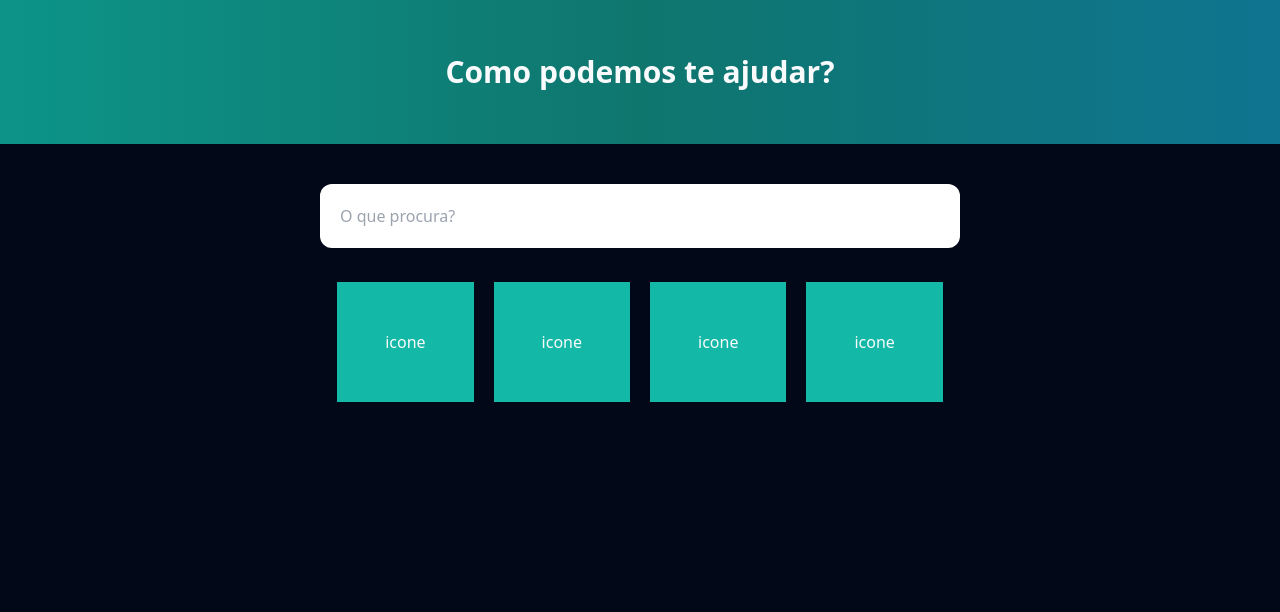
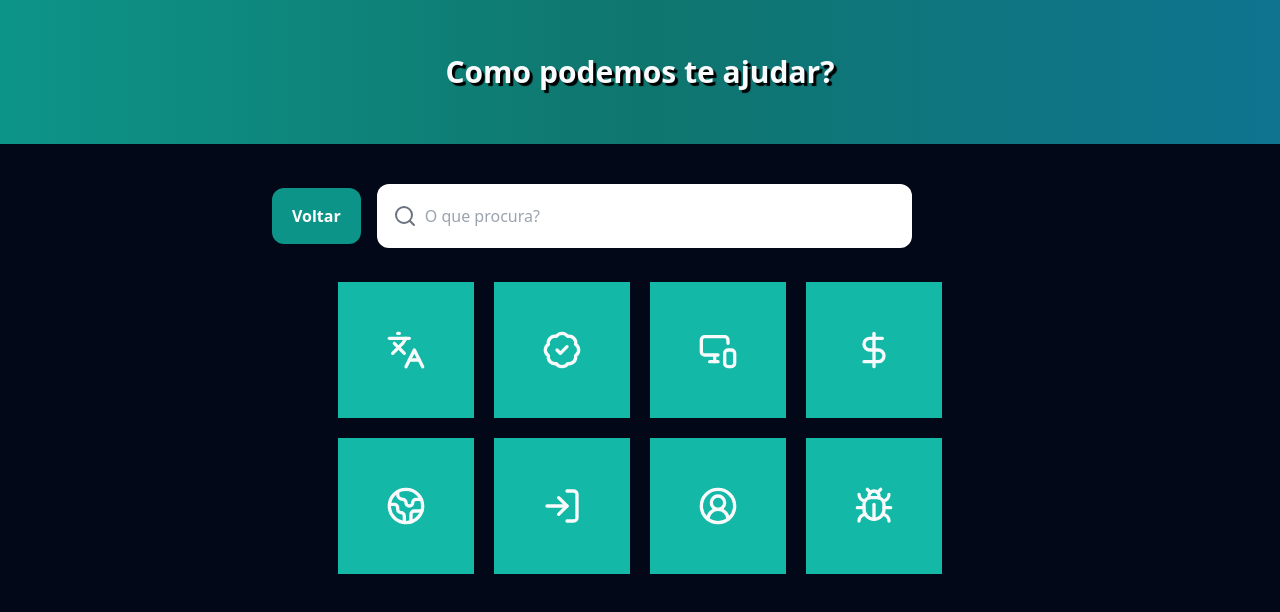
Before and after one commit to GustavoSoldan/frontend-lod-react, a React (Vite) app: page /ajuda in a window 1280 px wide. Shown: the top 612 px of the page. Built offline with nearby package versions, Linux system fonts and the light colour scheme.

Commit message:
Criação de rotas para contato, página de Ajuda semi-completa (falta toasts), alterações visuais na Home e Dashboard.

```diff
--- /dev/null
+++ b/src/pages/app/Contato.tsx
@@ -0,0 +1,7 @@
+export function Contato() {
+  return (
+    <div>
+      <div>teste</div>
+    </div>
+  )
+}
--- a/src/pages/app/Help.tsx
+++ b/src/pages/app/Help.tsx
@@ -1,18 +1,68 @@
+import {
+  BadgeCheck,
+  Bug,
+  CircleUserRound,
+  DollarSign,
+  Earth,
+  Languages,
+  LogIn,
+  MonitorSmartphone,
+  Search,
+} from 'lucide-react'
+import { Link } from 'react-router-dom'
+
 export function Help() {
   return (
     <div className="flex h-full flex-col items-center justify-center">
-      <div className="flex h-36 w-full items-center justify-center bg-gradient-to-r from-teal-600 via-teal-700 to-cyan-700 p-12 text-3xl font-bold">
+      <div
+        className="flex h-36 w-full items-center justify-center bg-gradient-to-r from-teal-600 via-teal-700 to-cyan-700
+        p-12 text-3xl font-bold shadow-black [text-shadow:3px_3px_1px_var(--tw-shadow-color)]"
+      >
         Como podemos te ajudar?
       </div>
-      <input
-        className="mt-10 flex w-3/6 rounded-xl p-5 text-black focus:outline-none"
-        placeholder="O que procura?"
-      ></input>
-      <div className=" mt-6 flex flex-wrap">
-        <div className="m-2.5 bg-teal-500 p-12 hover:scale-105">icone</div>
-        <div className="m-2.5 bg-teal-500 p-12 hover:scale-105">icone</div>
-        <div className="m-2.5 bg-teal-500 p-12 hover:scale-105">icone</div>
-        <div className="m-2.5 bg-teal-500 p-12 hover:scale-105">icone</div>
+      <div className="relative mr-24 mt-10 flex w-3/6 items-center">
+        <Link to="/dashboard">
+          <button className="mr-4 h-14 rounded-xl bg-teal-600 px-5 font-bold text-white transition-all hover:bg-teal-700">
+            Voltar
+          </button>
+        </Link>
+
+        <div className="relative flex w-full">
+          <Search
+            className="absolute left-4 top-1/2 -translate-y-1/2 transform text-gray-500"
+            size={24}
+          />
+          <input
+            className="w-full rounded-xl p-5 pl-12 text-black focus:outline-none"
+            placeholder="O que procura?"
+          />
+        </div>
+      </div>
+      <div className="mt-6 flex w-3/6 flex-wrap items-center justify-center">
+        <div className="m-2.5 bg-teal-500 p-12 transition-all hover:scale-105 hover:bg-teal-600">
+          <Languages size={40} />
+        </div>
+        <div className="m-2.5 bg-teal-500 p-12 transition-all hover:scale-105 hover:bg-teal-600">
+          <BadgeCheck size={40} />
+        </div>
+        <div className="m-2.5 bg-teal-500 p-12 transition-all hover:scale-105 hover:bg-teal-600">
+          <MonitorSmartphone size={40} />
+        </div>
+        <div className="m-2.5 bg-teal-500 p-12 transition-all hover:scale-105 hover:bg-teal-600">
+          <DollarSign size={40} />
+        </div>
+        <div className="m-2.5 bg-teal-500 p-12 transition-all hover:scale-105 hover:bg-teal-600">
+          <Earth size={40} />
+        </div>
+        <div className="m-2.5 bg-teal-500 p-12 transition-all hover:scale-105 hover:bg-teal-600">
+          <LogIn size={40} />
+        </div>
+        <div className="m-2.5 bg-teal-500 p-12 transition-all hover:scale-105 hover:bg-teal-600">
+          <CircleUserRound size={40} />
+        </div>
+        <div className="m-2.5 bg-teal-500 p-12 transition-all hover:scale-105 hover:bg-teal-600">
+          <Bug size={40} />
+        </div>
       </div>
     </div>
   )
--- a/src/pages/app/Home.tsx
+++ b/src/pages/app/Home.tsx
@@ -1,14 +1,18 @@
+import { Link } from 'react-router-dom'
+
 export function Home() {
   return (
-        <div className="flex flex-col w-full items-center justify-center">
-            <div className="flex flex-col h-72 w-full items-center justify-center bg-gradient-to-r from-teal-700 via-teal-800 to-cyan-800 p-12 border-b-[6px] border-b-gray-800">
-                <div className="text-5xl font-bold [text-shadow:3px_4px_1px_var(--tw-shadow-color)] shadow-black">
+    <div className="flex w-full flex-col items-center justify-center">
+      <div className="flex h-72 w-full flex-col items-center justify-center border-b-[6px] border-b-gray-800 bg-gradient-to-r from-teal-700 via-teal-800 to-cyan-800 p-12">
+        <div className="text-5xl font-bold shadow-black [text-shadow:3px_4px_1px_var(--tw-shadow-color)]">
           League Of Draaaaaaaaaaaaaaaaven
         </div>
-                <input className="mt-10 flex w-2/6 rounded-xl p-5 text-black focus:outline-none shadow-[4px_4px_1px_rgba(0,0,0,0.9)] border-2 border-black"
-                    placeholder="Busque o seu nome de invocador" />
-                <div className="flex flex-row w-3/6 justify-between [text-shadow:2px_1px_1px_var(--tw-shadow-color)] shadow-black">
-                    <div className="mt-8 text-2xl font-bold text-sm">
+        <input
+          className="mt-10 flex w-2/6 rounded-xl border-2 border-black p-5 text-black shadow-[4px_4px_1px_rgba(0,0,0,0.9)] focus:outline-none"
+          placeholder="Busque o seu nome de invocador"
+        />
+        <div className="flex w-3/6 flex-row justify-between shadow-black [text-shadow:2px_1px_1px_var(--tw-shadow-color)]">
+          <div className="mt-8 text-2xl font-bold">
             200M+ de usuários ativos
           </div>
           <div className="mt-8 text-2xl font-bold">
@@ -16,7 +20,14 @@ export function Home() {
           </div>
         </div>
       </div>
-            <div className="p-8 mt-8 bg-teal-600 rounded-2xl text-xl font-bold [text-shadow:2px_2px_1px_var(--tw-shadow-color)] shadow-black border-4 border-black">Ir para a Dashboard</div>
+      <Link to="/dashboard">
+        <div
+          className="mt-8 rounded-2xl border-4 border-black bg-teal-700 p-6 text-xl font-bold shadow-black
+          transition-all [text-shadow:2px_2px_1px_var(--tw-shadow-color)] hover:bg-teal-600"
+        >
+          Ir para a Dashboard
+        </div>
+      </Link>
     </div>
   )
 }
```
Also changed, not shown: src/pages/app/dashboard.tsx (+10 -3 lines), src/routes.tsx (+7 -1 lines). Lines whose indentation alone changed are shown as unchanged.
